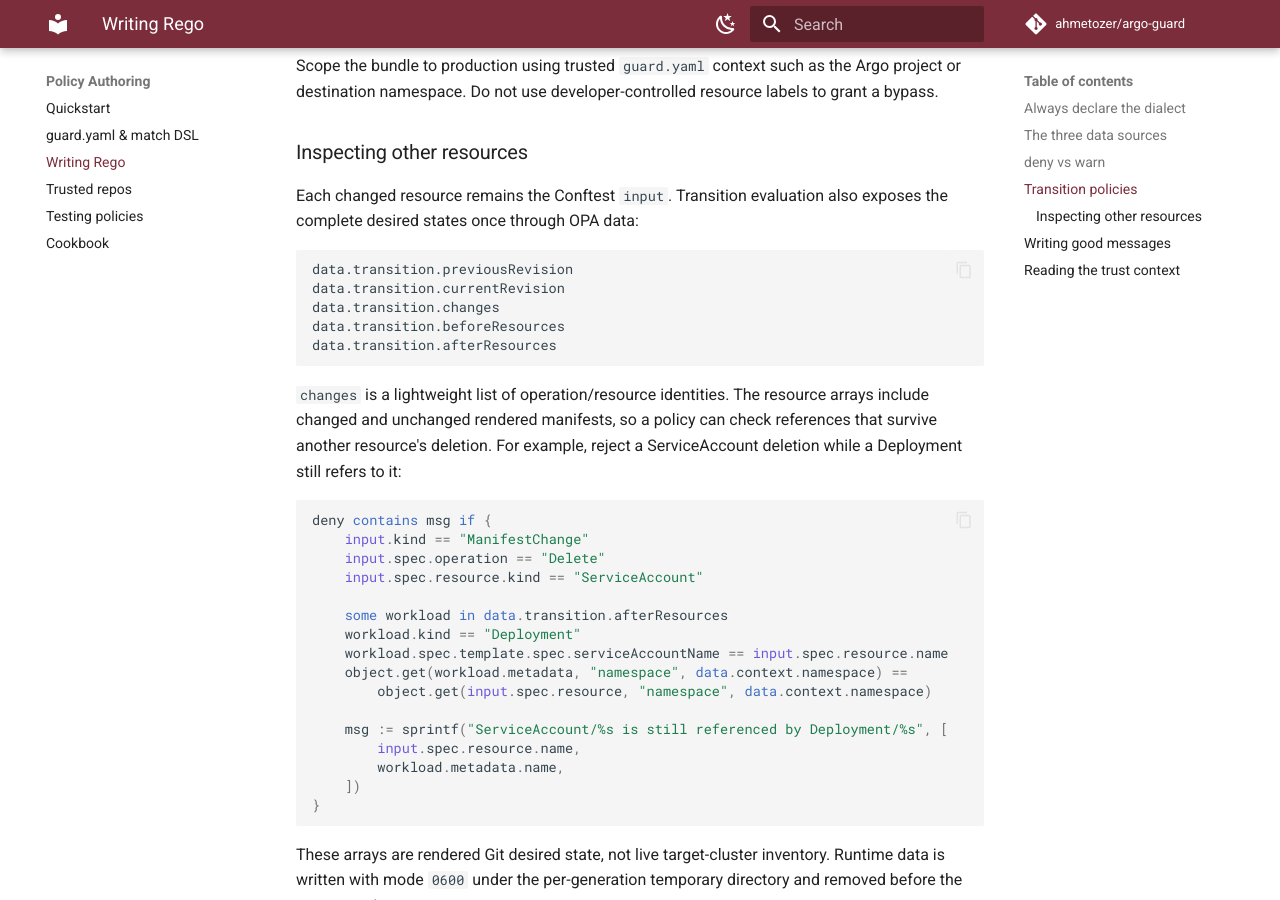
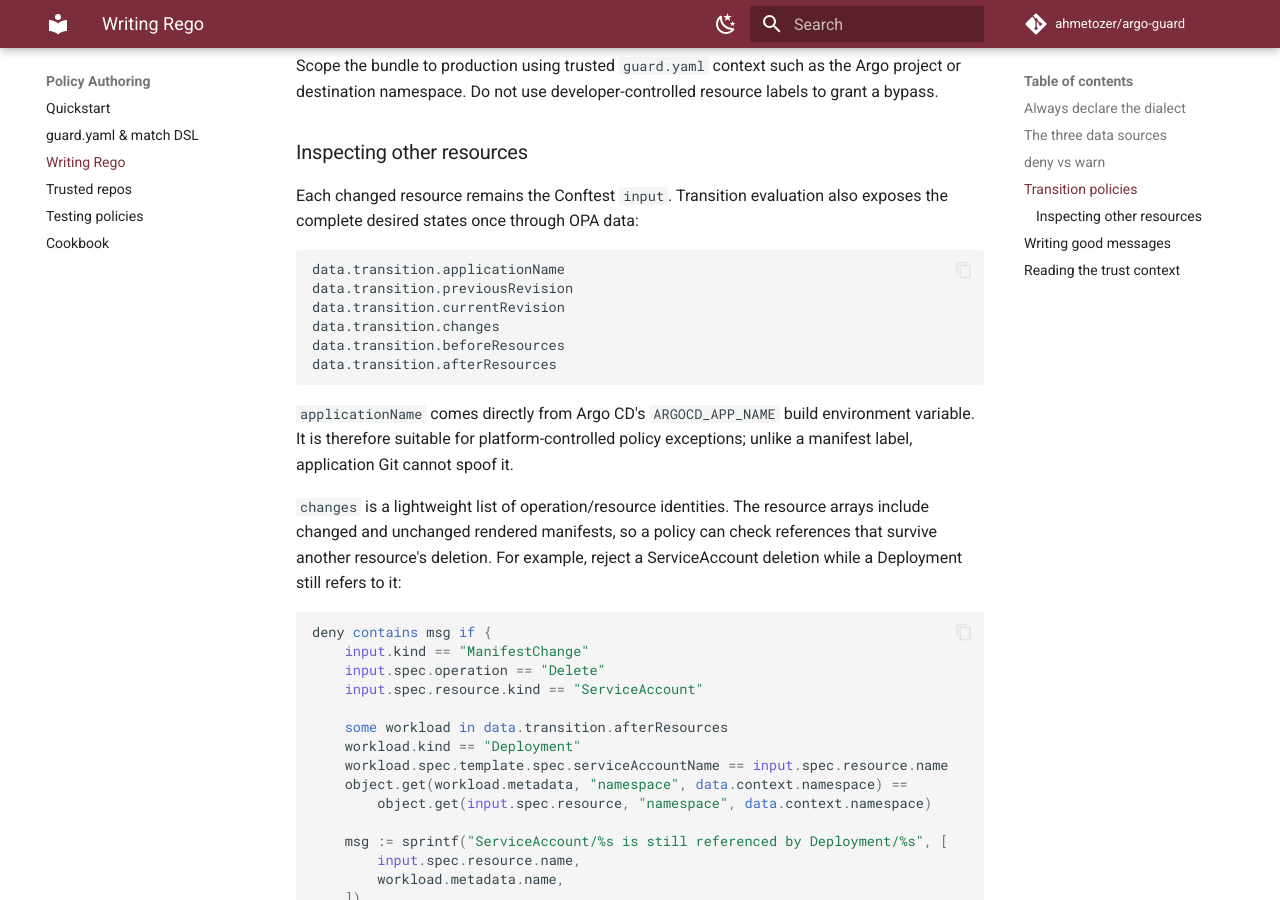
Before and after one commit to ahmetozer/argo-guard, an MkDocs documentation site: the page built from docs/policies/writing-rego.md, in a window 1280 px wide and 900 px high, scrolled down 1997 px. Built offline with MkDocs 1.6.1 and Material for MkDocs 9.7.7, drawn with Linux system fonts in a browser that asks for light colours; comment, search, counter and statistics services are not loaded.

Commit message:
feat: expose application name to transition policies

````diff
--- a/docs/policies/writing-rego.md
+++ b/docs/policies/writing-rego.md
@@ -91,12 +91,17 @@ Each changed resource remains the Conftest `input`. Transition evaluation also
 exposes the complete desired states once through OPA data:
 
 ```text
+data.transition.applicationName
 data.transition.previousRevision
 data.transition.currentRevision
 data.transition.changes
 data.transition.beforeResources
 data.transition.afterResources
 ```
+
+`applicationName` comes directly from Argo CD's `ARGOCD_APP_NAME` build
+environment variable. It is therefore suitable for platform-controlled policy
+exceptions; unlike a manifest label, application Git cannot spoof it.
 
 `changes` is a lightweight list of operation/resource identities. The resource
 arrays include changed and unchanged rendered manifests, so a policy can check
````
Also changed, not shown: docs/concepts/desired-state-transitions.md (+5 -0 lines), 2 other files.
